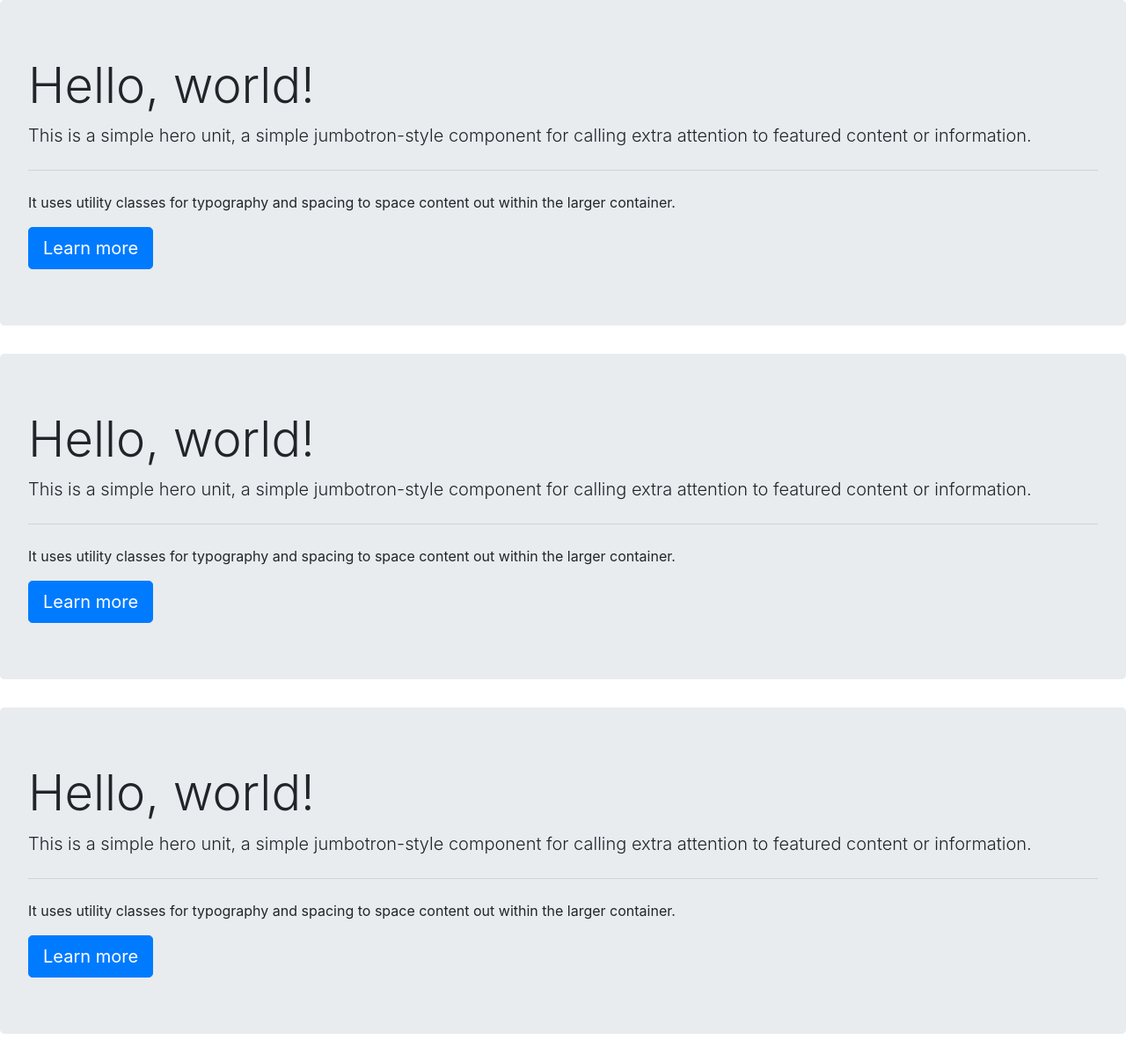
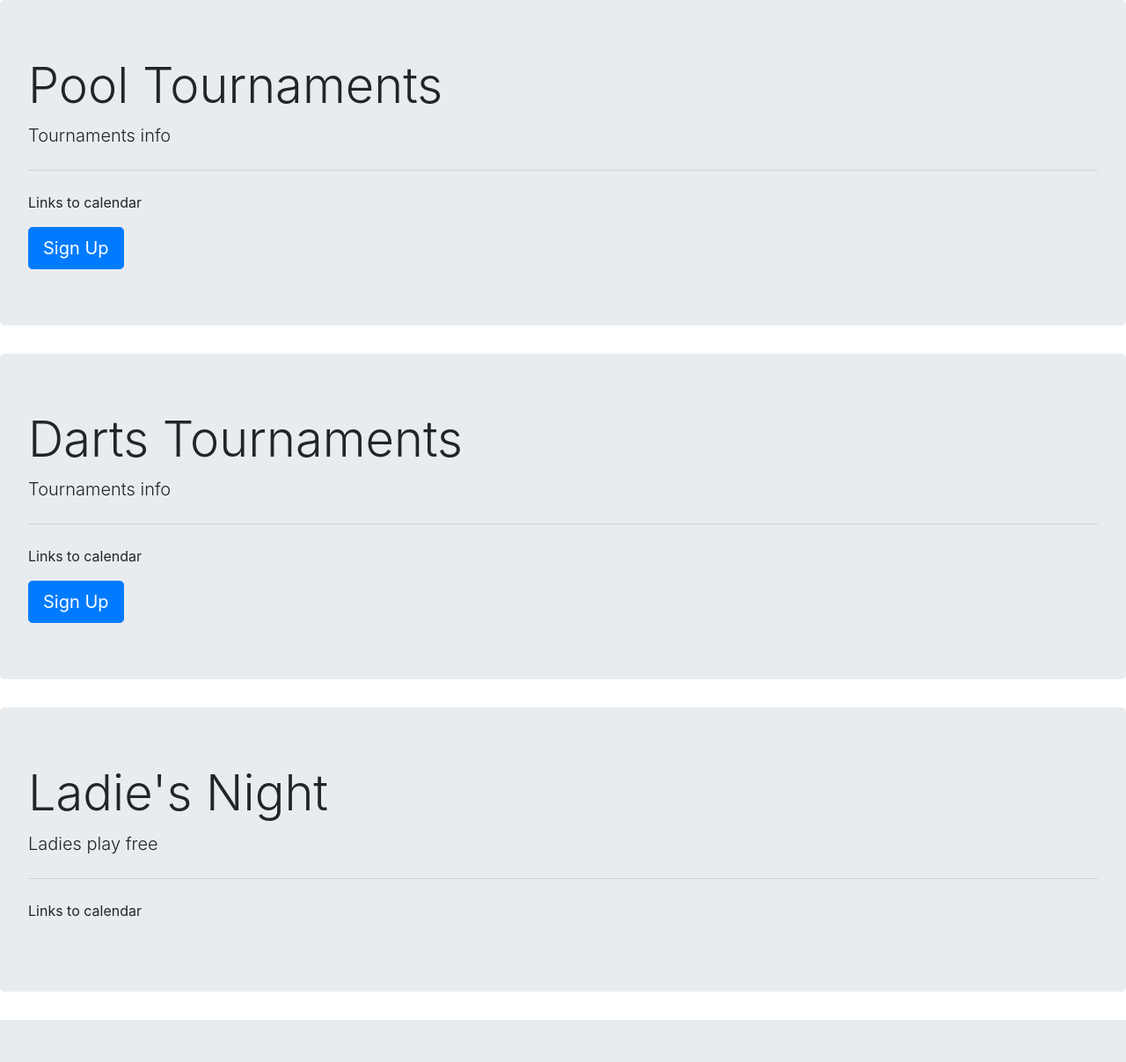
Before and after one commit to The-Noble-K/PantanaBobs, a Django app: page /events in a window 1280 px wide. Shown: the part 56-1263 px from the top of the page at 88% size. After the commit the page ends 1215 px from the top, so only its background shows below. Run offline with Django 3.2, Linux system fonts and the light colour scheme; some libraries are stand-ins or nearby versions.

Commit message:
events page jumbotrons

```diff
--- a/index/templates/events.html
+++ b/index/templates/events.html
@@ -3,27 +3,26 @@
 {% block page_content %}
 
 <div class="jumbotron">
-    <h1 class="display-4">Hello, world!</h1>
-    <p class="lead">This is a simple hero unit, a simple jumbotron-style component for calling extra attention to featured content or information.</p>
+    <h1 class="display-4">Pool Tournaments</h1>
+    <p class="lead">Tournaments info</p>
     <hr class="my-4">
-    <p>It uses utility classes for typography and spacing to space content out within the larger container.</p>
-    <a class="btn btn-primary btn-lg" href="#" role="button">Learn more</a>
+    <p>Links to calendar</p>
+    <a class="btn btn-primary btn-lg" href="#" role="button">Sign Up</a>
 </div>
 
 <div class="jumbotron">
-    <h1 class="display-4">Hello, world!</h1>
-    <p class="lead">This is a simple hero unit, a simple jumbotron-style component for calling extra attention to featured content or information.</p>
+    <h1 class="display-4">Darts Tournaments</h1>
+    <p class="lead">Tournaments info</p>
     <hr class="my-4">
-    <p>It uses utility classes for typography and spacing to space content out within the larger container.</p>
-    <a class="btn btn-primary btn-lg" href="#" role="button">Learn more</a>
+    <p>Links to calendar</p>
+    <a class="btn btn-primary btn-lg" href="#" role="button">Sign Up</a>
 </div>
 
 <div class="jumbotron">
-    <h1 class="display-4">Hello, world!</h1>
-    <p class="lead">This is a simple hero unit, a simple jumbotron-style component for calling extra attention to featured content or information.</p>
+    <h1 class="display-4">Ladie's Night</h1>
+    <p class="lead">Ladies play free</p>
     <hr class="my-4">
-    <p>It uses utility classes for typography and spacing to space content out within the larger container.</p>
-    <a class="btn btn-primary btn-lg" href="#" role="button">Learn more</a>
+    <p>Links to calendar</p>
 </div>
 
 {% endblock %}
```
